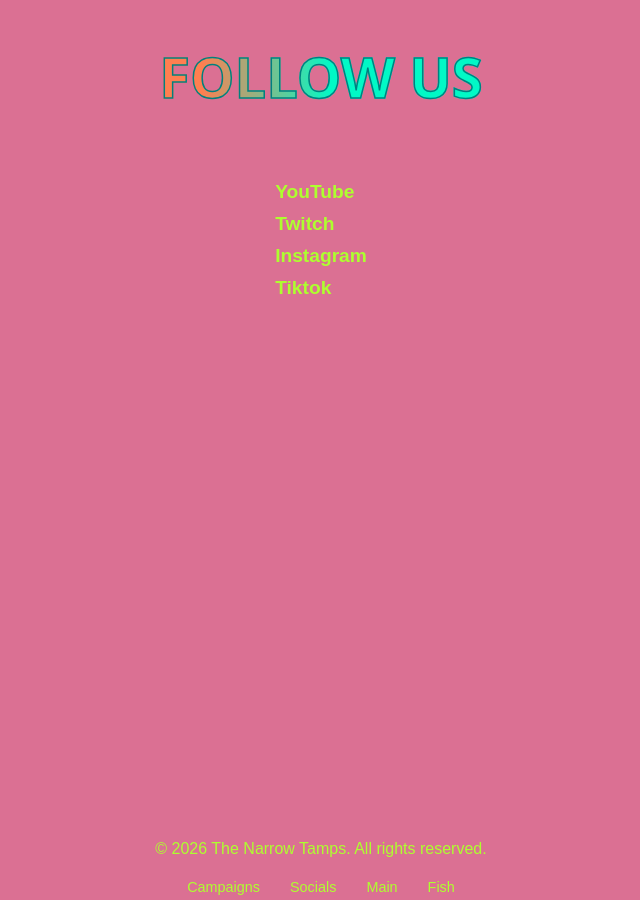
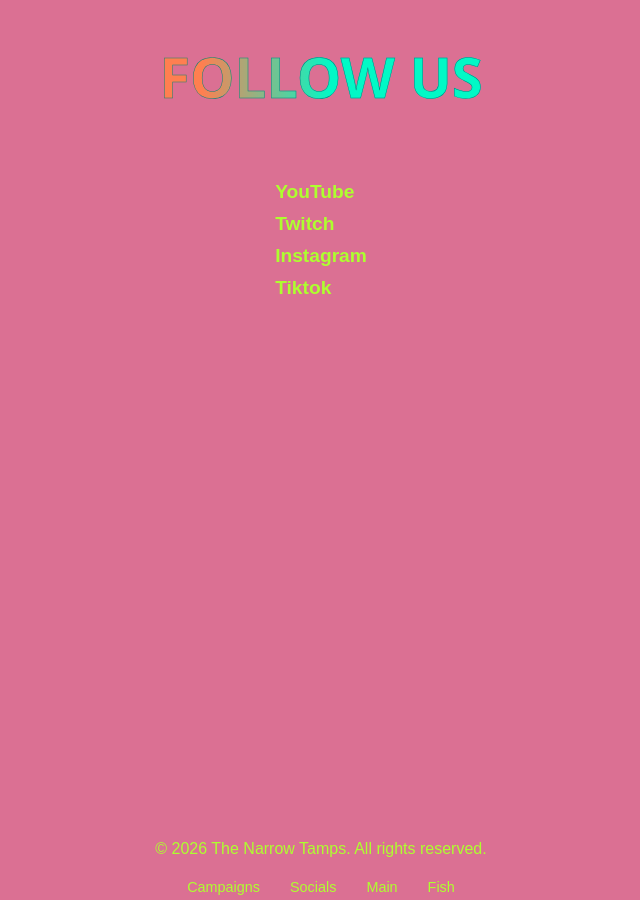
Before and after one commit to narrowtamps/narrowtamps.github.io, a Jekyll site: the page pages/socials.html, which Jekyll copies as it is, in a window 1280 px wide. Shown: the whole page, without its empty margins (319-959 px from the left). Built offline with Jekyll 4.4.1, drawn with Linux system fonts in a browser that asks for light colours; some web fonts are replaced.

Commit message:
Update socials.html

```diff
--- a/pages/socials.html
+++ b/pages/socials.html
@@ -58,7 +58,7 @@
     text-transform: uppercase;
 
     /* ADD THE BORDER HERE */
-    -webkit-text-stroke: 1.5px #008080; /* Teal Border */
+    -webkit-text-stroke: .5px #008080; /* Teal Border */
 
     background: linear-gradient(
         to right,
```
